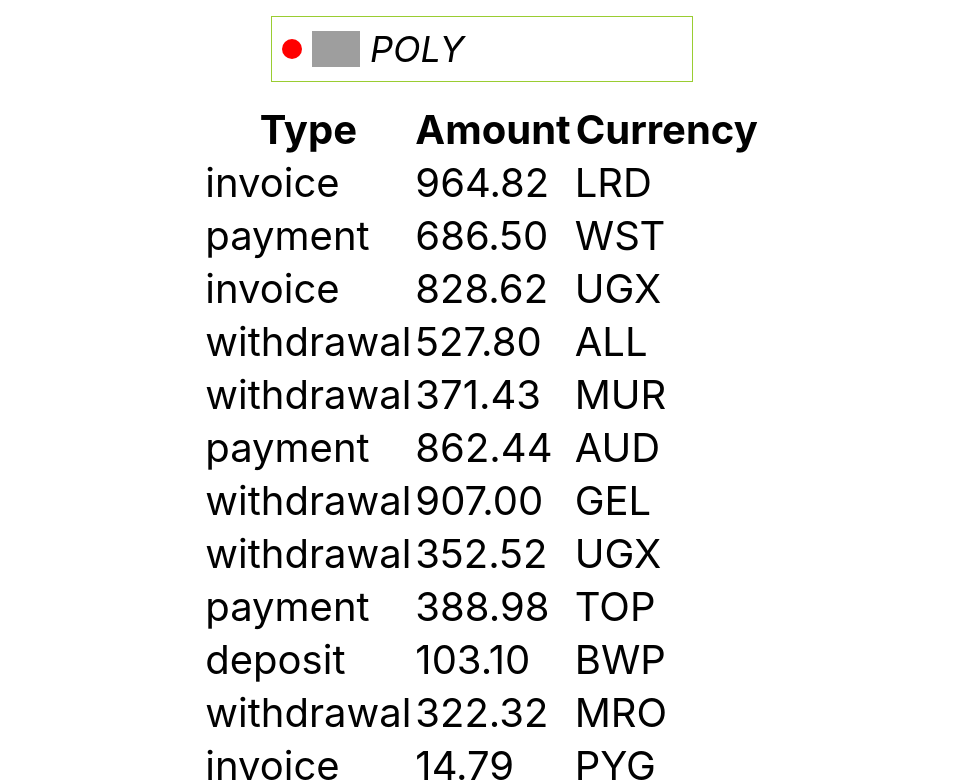
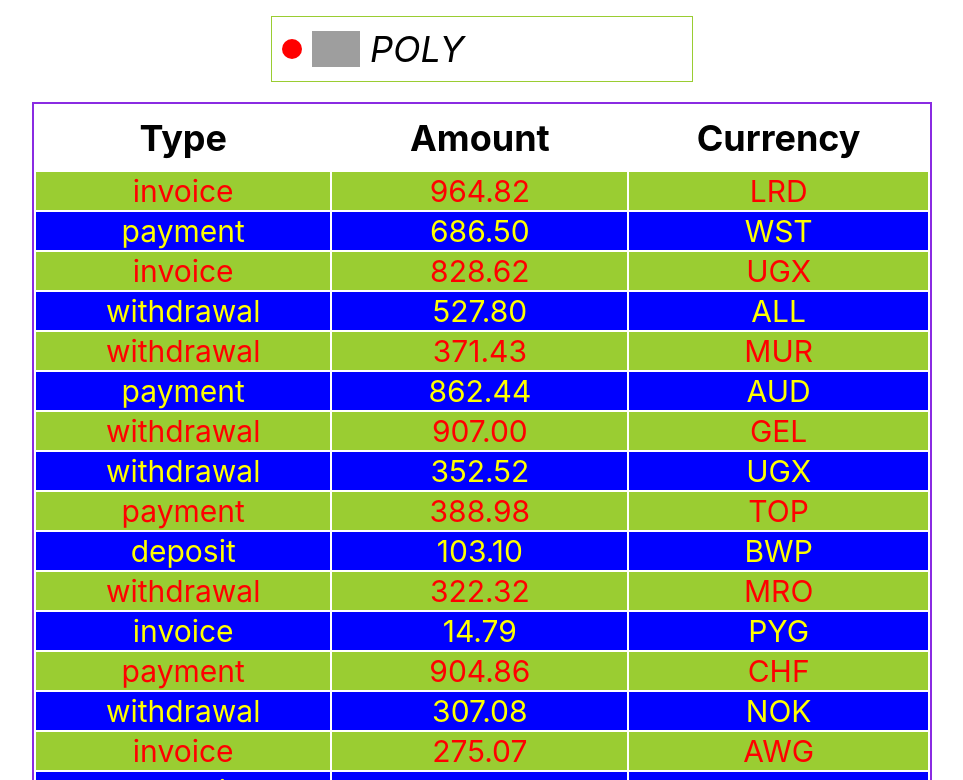
Before and after one commit to KulykAlexander/goit-react-hw-01-components, a React (Create React App) app: page / in a window 1280 px wide. Shown: the part 1120-1900 px from the top of the page, without its empty margins (158-1121 px from the left). Built offline with nearby package versions, Linux system fonts and the light colour scheme; grey boxes are pictures that could not be loaded.

Commit message:
transactions styles

```diff
--- a/src/components/Statistics/Statistics.js
+++ b/src/components/Statistics/Statistics.js
@@ -10,8 +10,8 @@ export const Statistics = ({ title, stats }) => {
         {stats.map(e => {
           return (
             <Item key={e.id}>
-              <span class="label">{e.label}</span>
-              <span class="percentage">{e.percentage}</span>
+              <span>{e.label}</span>
+              <span>{e.percentage}</span>
             </Item>
           );
         })}
--- a/src/components/TransactionHistory/TransactionHistory.js
+++ b/src/components/TransactionHistory/TransactionHistory.js
@@ -1,14 +1,18 @@
 import PropTypes from 'prop-types';
 import { TransactionHistoryRow } from 'components/TransactionHistory/TransactionHistoryRow';
 
+import {
+  TransactionHistoryTable,
+  HeadColumn,
+} from './TransactionHistory.styled';
 export const TransactionHistory = ({ items }) => {
   return (
-    <table class="transaction-history">
+    <TransactionHistoryTable>
       <thead>
         <tr>
-          <th>Type</th>
-          <th>Amount</th>
-          <th>Currency</th>
+          <HeadColumn>Type</HeadColumn>
+          <HeadColumn>Amount</HeadColumn>
+          <HeadColumn>Currency</HeadColumn>
         </tr>
       </thead>
 
@@ -23,7 +27,7 @@ export const TransactionHistory = ({ items }) => {
           />
         ))}
       </tbody>
-    </table>
+    </TransactionHistoryTable>
   );
 };
 
--- /dev/null
+++ b/src/components/TransactionHistory/TransactionHistory.styled.js
@@ -0,0 +1,22 @@
+import styled from 'styled-components';
+
+export const TransactionHistoryTable = styled.table`
+  width: 900px;
+  border: 2px solid blueviolet;
+`;
+export const HeadColumn = styled.th`
+  width: 300px;
+  padding: 10px 10px;
+  font-size: 36px;
+  text-align: center;
+`;
+export const TransactionRow = styled.tr`
+  text-align: center;
+  font-size: 30px;
+  color: red;
+  background-color: yellowgreen;
+  :nth-child(even) {
+    color: yellow;
+    background-color: blue;
+  }
+`;
--- a/src/components/TransactionHistory/TransactionHistoryRow.js
+++ b/src/components/TransactionHistory/TransactionHistoryRow.js
@@ -1,12 +1,13 @@
 import PropTypes from 'prop-types';
+import { TransactionRow } from './TransactionHistory.styled';
 
 export const TransactionHistoryRow = ({ id, type, amount, currency }) => {
   return (
-    <tr>
+    <TransactionRow>
       <td>{type}</td>
       <td>{amount}</td>
       <td>{currency}</td>
-    </tr>
+    </TransactionRow>
   );
 };
 
```
